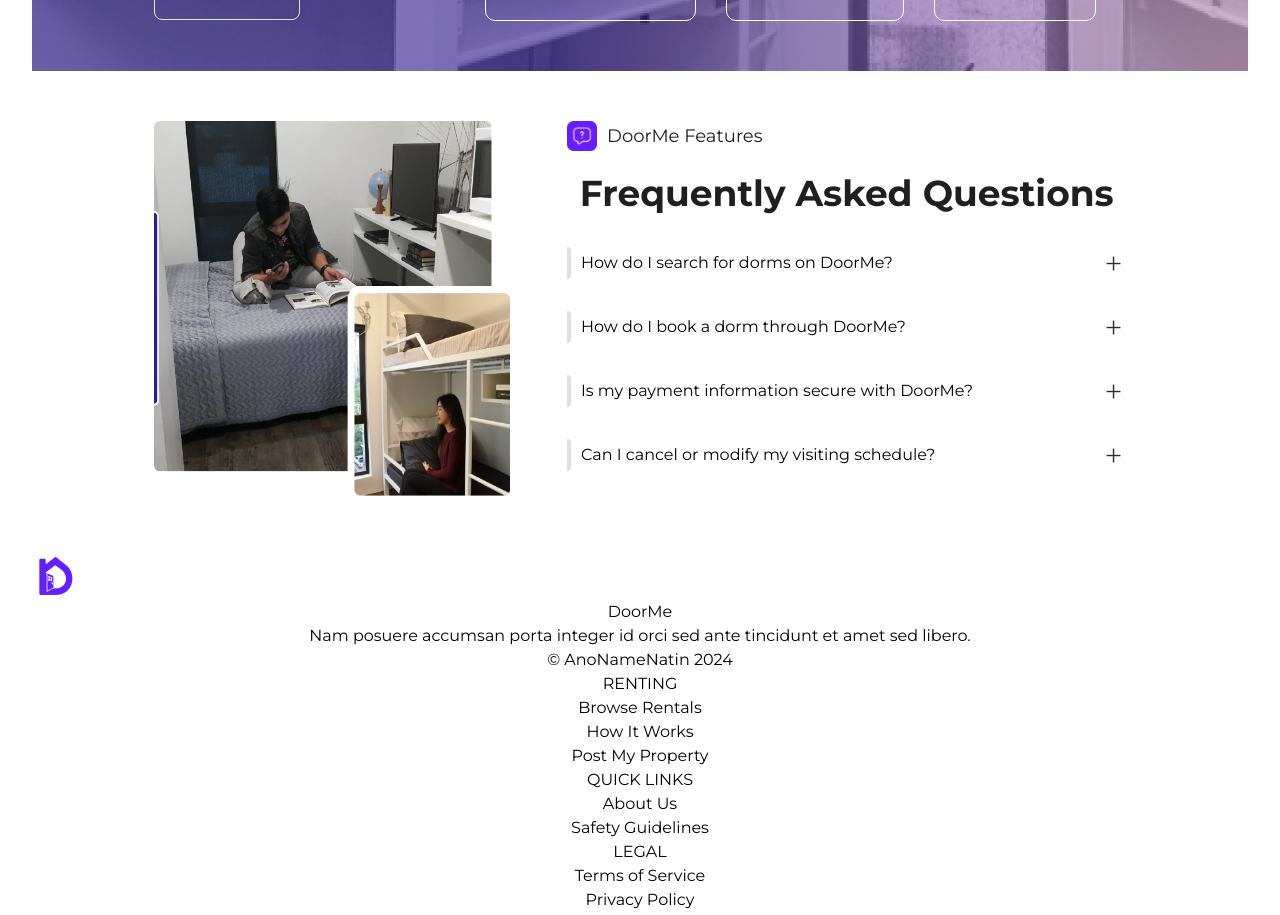
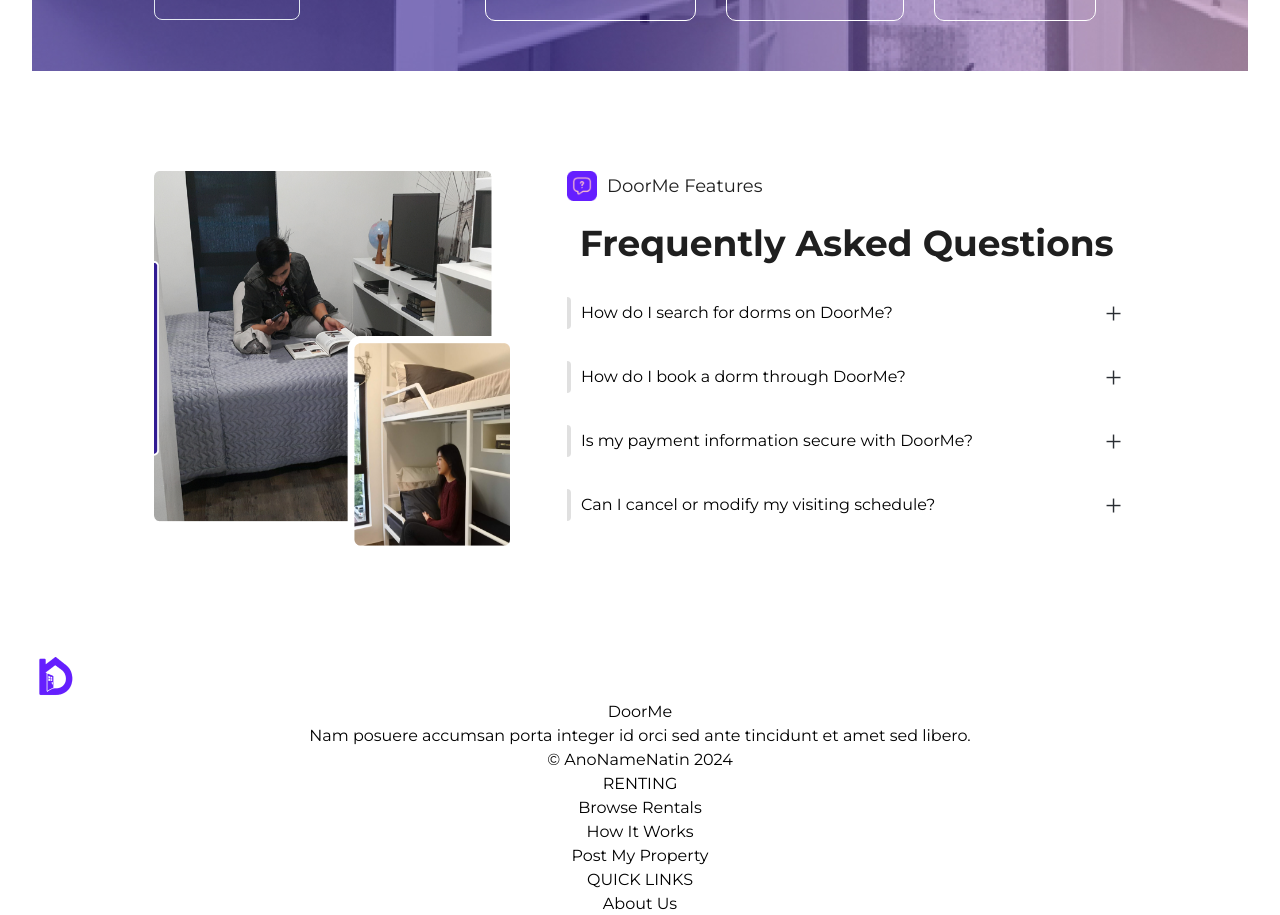
Before and after one commit to jaypeepeep/DoorMe, a React (Vite) app: page /About in a window 1280 px wide. Shown: the part 2540-3455 px from the top of the page. Built offline with nearby package versions, Linux system fonts and the light colour scheme.

Commit message:
fixed margin faq

```diff
--- a/src/pages/about/About.css
+++ b/src/pages/about/About.css
@@ -258,7 +258,7 @@
 .about-section4-content {
   width: 80%;
   height: auto;
-  margin: 50px;
+  margin: 100px;
   display: flex;
   flex-direction: row;
 }
```
